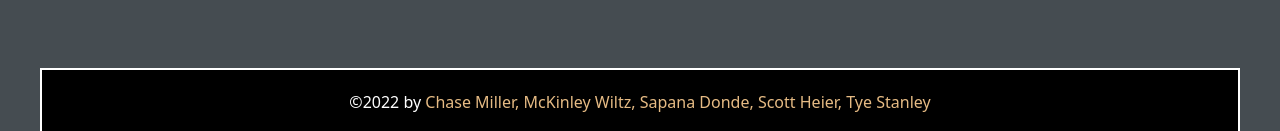
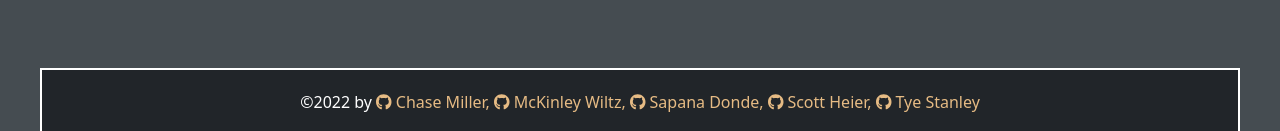
Before and after one commit to TyeStanley/nibbler, a React (Create React App) app in the folder client/: page /restaurants in a window 1280 px wide. Shown: the part 803-934 px from the top of the page. Built offline with nearby package versions, Linux system fonts and the light colour scheme.

Commit message:
added footer

```diff
--- a/client/package.json
+++ b/client/package.json
@@ -3,6 +3,10 @@
   "version": "0.1.0",
   "private": true,
   "dependencies": {
+    "@fortawesome/fontawesome-svg-core": "^6.1.2",
+    "@fortawesome/free-brands-svg-icons": "^6.1.2",
+    "@fortawesome/free-solid-svg-icons": "^6.1.2",
+    "@fortawesome/react-fontawesome": "^0.2.0",
     "@apollo/react-hooks": "^4.0.0",
     "@testing-library/jest-dom": "^5.16.5",
     "@testing-library/react": "^13.3.0",
--- a/client/src/components/Footer/index.js
+++ b/client/src/components/Footer/index.js
@@ -1,29 +1,58 @@
+import { useEffect, useState } from 'react';
 import './index.scss';
+import { FontAwesomeIcon } from '@fortawesome/react-fontawesome';
+import { faArrowUp } from '@fortawesome/free-solid-svg-icons';
+import { faGithub } from "@fortawesome/free-brands-svg-icons";
 
 function Footer() {
+  const [showButton, setShowButton] = useState(false);
 
+  useEffect(() => {
+    window.addEventListener("scroll", () => {
+      if (window.pageYOffset > 1200) {
+        setShowButton(true);
+      } else {
+        setShowButton(false);
+      }
+    })
+  }, []);
+
+  const scrollToTop = () => {
+    window.scrollTo({
+      top: 0,
+      behavior: 'smooth'
+    })
+  }
 
   return (
     <footer>
       <div className="borderOutline">
         <div className="GitHubNameContainer">&copy;2022 by{' '}
           <a href="https://github.com/millerchase" target="blank">
-            Chase Miller,{' '}
+            <FontAwesomeIcon icon={faGithub} /> Chase Miller,{' '}
           </a>
           <a href="https://github.com/macpat83" target="blank">
-            McKinley Wiltz,{' '}
+            <FontAwesomeIcon icon={faGithub} /> McKinley Wiltz,{' '}
           </a>
           <a href="https://github.com/SD-github21" target="blank">
-            Sapana Donde,{' '}
+            <FontAwesomeIcon icon={faGithub} /> Sapana Donde,{' '}
           </a>
           <a href="https://github.com/Azariill" target="blank">
-            Scott Heier,{' '}
+            <FontAwesomeIcon icon={faGithub} /> Scott Heier,{' '}
           </a>
           <a href="https://github.com/TyeStanley" target="blank">
-            Tye Stanley
+            <FontAwesomeIcon icon={faGithub} /> Tye Stanley
           </a>
         </div>
       </div>
+
+      {showButton && (
+        <button
+          onClick={scrollToTop}
+          className="back-to-top">
+            <FontAwesomeIcon icon={faArrowUp} />
+        </button>
+      )}
     </footer>
   )
 }
--- a/client/src/components/Footer/index.scss
+++ b/client/src/components/Footer/index.scss
@@ -8,13 +8,10 @@ footer {
   .borderOutline {
     border: 2px solid white;
     border-bottom: 0px;
-
-
-
   }
 
   .GitHubNameContainer {
-    background-color: black;
+    background-color: #212529;
     padding: 20px 20px 20px 20px;
   }
 
@@ -26,4 +23,48 @@ footer {
   a:hover {
     color: white;
   }
+
+  .back-to-top {
+    position: fixed;
+    bottom: 80px;
+    right: 20px;
+    background: gray;
+    color: white;
+    cursor: pointer;
+    border-radius: 2px;
+    border: none;
+    opacity: 0.8;
+    animation: zoom-in 1s linear;
+    transform: scale(1.4, 1.4);
+  }
+
+  .back-to-top:hover {
+    opacity: 1;
+  }
+  @keyframes zoom-in {
+    0% {
+      transform: scale(0, 0);
+      right: -10px;
+    }
+    20% {
+      transform: scale(0.3, 0.3);
+      right: -5px;
+    }
+    40% {
+      transform: scale(0.7, 0.7);
+      right: 0px;
+    }
+    60% {
+      transform: scale(1, 1);
+      right: 5px;
+    }
+    80% {
+      transform: scale(1.2, 1.2);
+      right: 10px;
+    }
+    100% {
+      transform: scale(1.4, 1.4);
+      right: 20px;
+    }
+  }
 }
```
